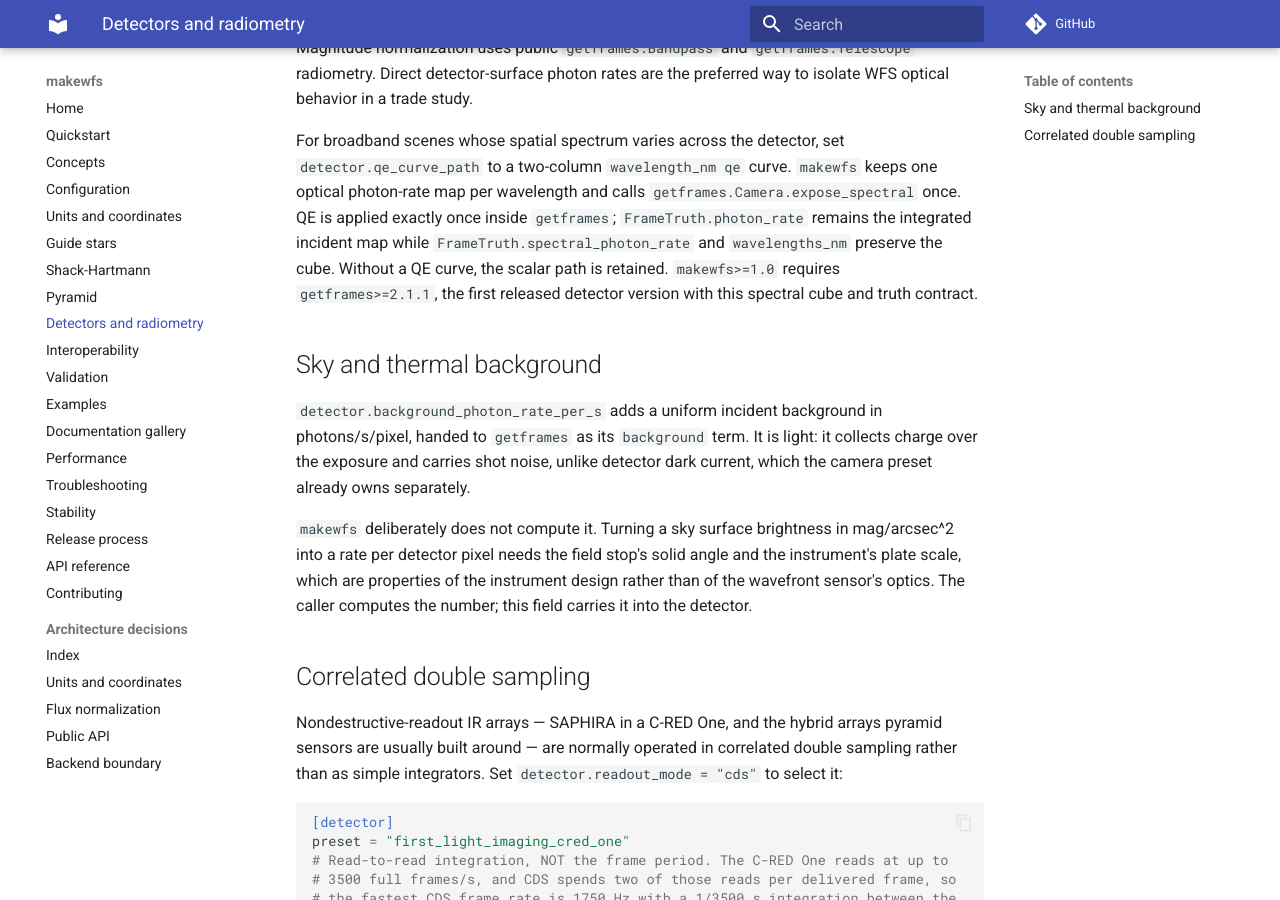
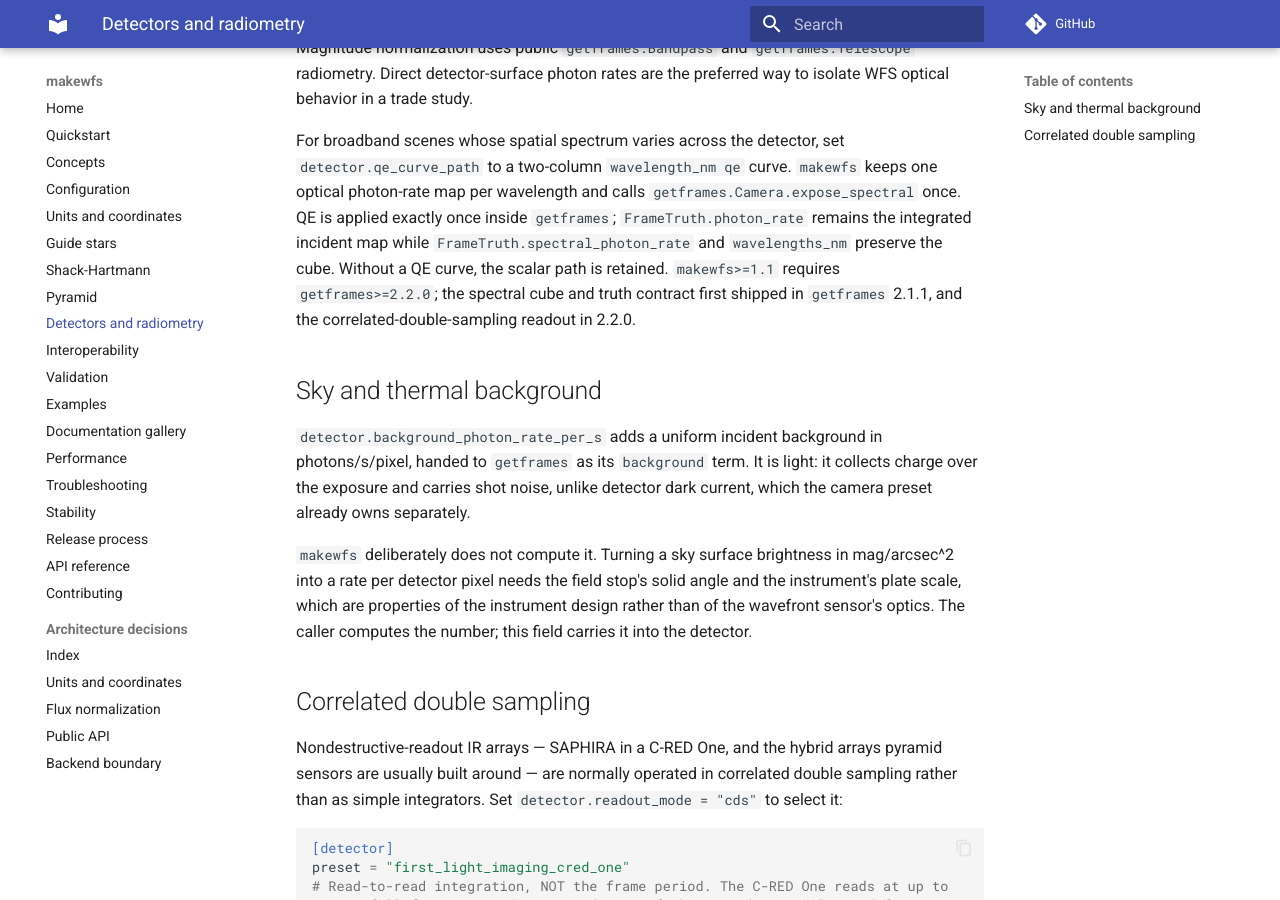
Before and after one commit to jacotay7/makewfs, an MkDocs documentation site: the page built from docs/detectors.md, in a window 1280 px wide and 900 px high, scrolled down 474 px. Built offline with MkDocs 1.6.1 and Material for MkDocs 9.7.7, drawn with Linux system fonts in a browser that asks for light colours; comment, search, counter and statistics services are not loaded.

Commit message:
Release 1.1.0
Bump to 1.1.0 and raise the getframes floor to >=2.2.0. The
detector.readout_mode = "cds" path calls
getframes.Camera.correlated_double_sample[_spectral], which is released
in getframes 2.2.0; the previous >=2.1.1 floor would have installed a
getframes without it and failed at first CDS readout rather than at
resolve time.

Drop the hardcoded version literals from tests/test_cli.py and
tests/test_config.py. The CLI test now asserts against __version__, which
is what its name claims and what keeps it from breaking every release;
the config test's version pin was unrelated to config loading or digests
(the version does not feed the digest) and is removed.

Remove hardcoded filesystem paths to sibling repositories from AGENTS.md
and ROADMAP.md, and note that development must stay system agnostic.

Also declare the license as a PEP 639 SPDX expression instead of the
deprecated license table, and refresh CITATION.cff and the docs
references to the getframes floor.

Co-Authored-By: Claude Opus 5 <noreply@anthropic.com>

```diff
--- a/docs/detectors.md
+++ b/docs/detectors.md
@@ -27,9 +27,9 @@ keeps one optical photon-rate map per wavelength and calls
 `getframes.Camera.expose_spectral` once. QE is applied exactly once inside
 `getframes`; `FrameTruth.photon_rate` remains the integrated incident map while
 `FrameTruth.spectral_photon_rate` and `wavelengths_nm` preserve the cube. Without
-a QE curve, the scalar path is retained. `makewfs>=1.0` requires
-`getframes>=2.1.1`, the first released detector version with this spectral cube
-and truth contract.
+a QE curve, the scalar path is retained. `makewfs>=1.1` requires
+`getframes>=2.2.0`; the spectral cube and truth contract first shipped in
+`getframes` 2.1.1, and the correlated-double-sampling readout in 2.2.0.
 
 ## Sky and thermal background
 
--- a/pyproject.toml
+++ b/pyproject.toml
@@ -8,13 +8,13 @@ dynamic = ["version"]
 description = "Configuration-driven adaptive-optics wavefront sensor image simulation."
 readme = "README.md"
 requires-python = ">=3.10"
-license = { text = "MIT" }
+license = "MIT"
+license-files = ["LICENSE"]
 authors = [{ name = "Jacob Taylor", email = "jacobataylor7@gmail.com" }]
 keywords = ["adaptive-optics", "wavefront-sensor", "shack-hartmann", "pyramid"]
 classifiers = [
     "Development Status :: 5 - Production/Stable",
     "Intended Audience :: Science/Research",
-    "License :: OSI Approved :: MIT License",
     "Operating System :: OS Independent",
     "Programming Language :: Python :: 3",
     "Programming Language :: Python :: 3.10",
@@ -27,7 +27,7 @@ classifiers = [
 dependencies = [
     "numpy>=1.23",
     "scipy>=1.10",
-    "getframes>=2.1.1",
+    "getframes>=2.2.0",
     "tomli>=2.0; python_version < '3.11'",
 ]
 
--- a/src/makewfs/__about__.py
+++ b/src/makewfs/__about__.py
@@ -1,3 +1,3 @@
 """Package version metadata."""
 
-__version__ = "1.0.0"
+__version__ = "1.1.0"
```
Also changed, not shown: AGENTS.md (+5 -3 lines), CHANGELOG.md (+13 -0 lines), ROADMAP.md (+4 -4 lines), docs/configuration.md (+1 -1 lines), docs/guide-stars.md (+1 -1 lines), docs/interop.md (+1 -1 lines), 3 other files.
